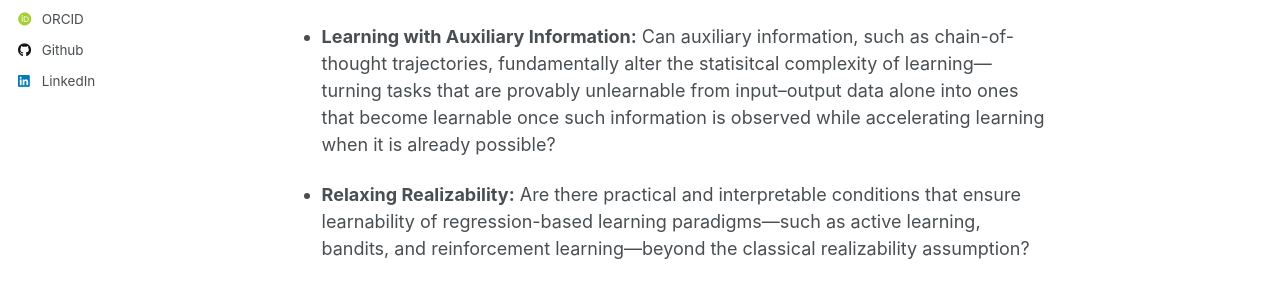
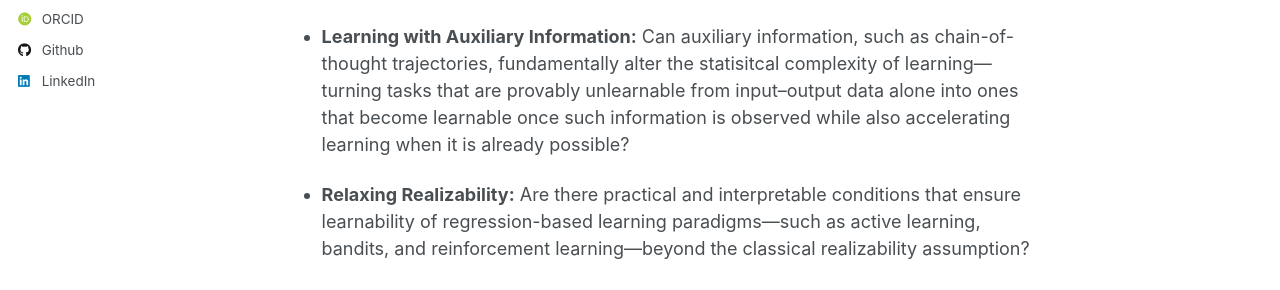
Before and after one commit to atulganju/atulganju.github.io, a Jekyll site: the page built from _pages/about.md, in a window 1280 px wide and 1216 px high. Shown: the part 472-762 px from the top of the window. Built offline with Jekyll 4.4.1, drawn with Linux system fonts in a browser that asks for light colours; some web fonts are replaced.

Commit message:
Update about.md

```diff
--- a/_pages/about.md
+++ b/_pages/about.md
@@ -14,7 +14,7 @@ I am currently a first year Ph.D. student in the Theory group at the University
 **Research Interests**
 --
 Currently I'm interested in avenues for developing a more practical theory for machine learning. This has taken shape in my current research with projects aiming to answer the following questions:
-* **Learning with Auxiliary Information:** Can auxiliary information, such as chain-of-thought trajectories, fundamentally alter the statisitcal complexity of learning—turning tasks that are provably unlearnable from input–output data alone into ones that become learnable once such information is observed while accelerating learning when it is already possible?
+* **Learning with Auxiliary Information:** Can auxiliary information, such as chain-of-thought trajectories, fundamentally alter the statisitcal complexity of learning—turning tasks that are provably unlearnable from input–output data alone into ones that become learnable once such information is observed while also accelerating learning when it is already possible?
 
 * **Relaxing Realizability:** Are there practical and interpretable conditions that ensure learnability of regression-based learning paradigms—such as active learning, bandits, and reinforcement learning—beyond the classical realizability assumption?
 
```
